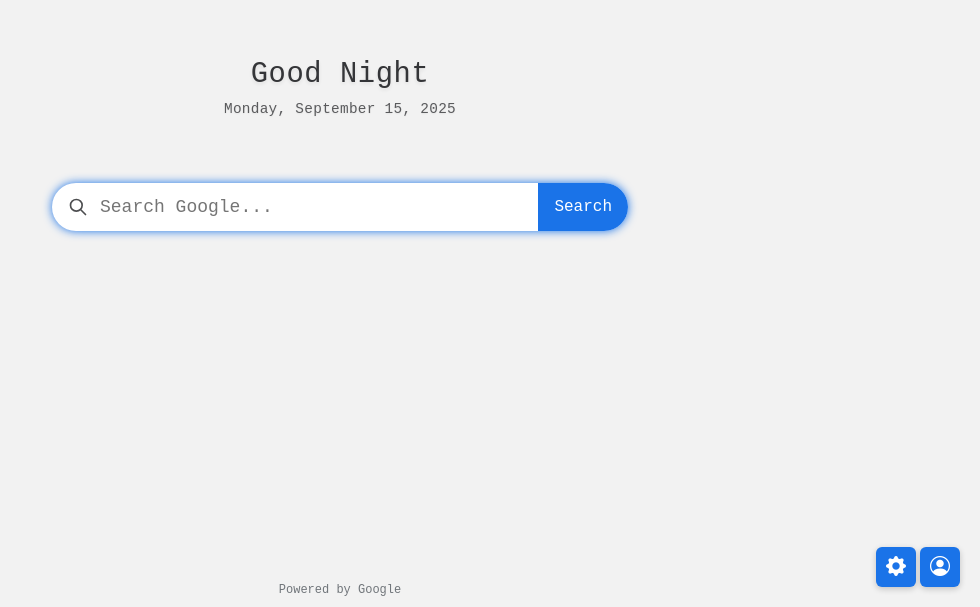
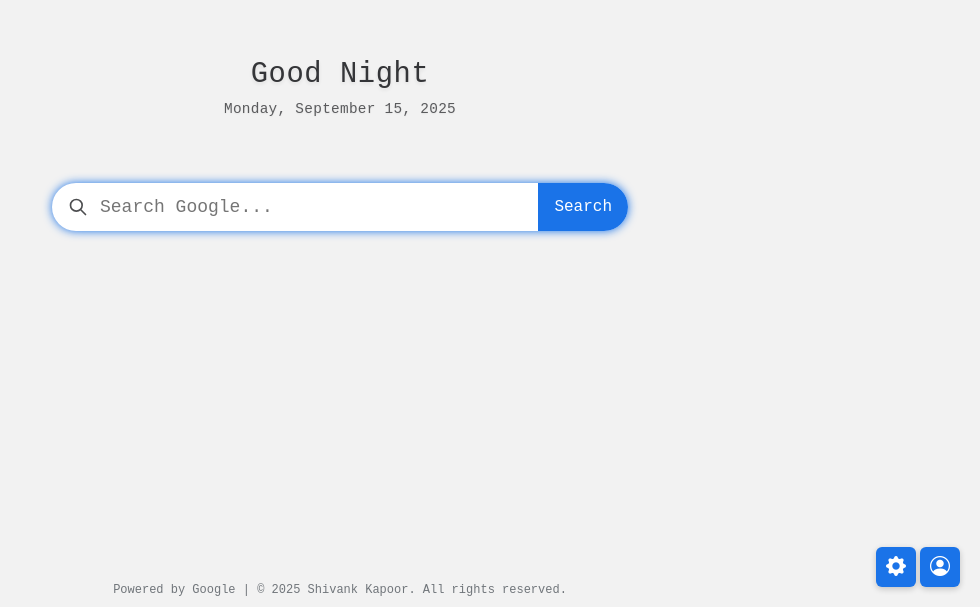
Before and after one commit to ShivankKapoor/helm-frontend, an Angular app: page / in a window 1280 px wide. Shown: the part 193-800 px from the top of the page, without its empty margins (300-1280 px from the left). Built offline with nearby package versions, Linux system fonts and the light colour scheme.

Commit message:
Fix footer

```diff
--- a/src/app/app.html
+++ b/src/app/app.html
@@ -39,4 +39,7 @@
   (logout)="signOut()"
 ></app-user-info-popup>
 
-<div class="footer">Powered by Google</div>
+<div class="footer">
+  <span class="desktop-footer">Powered by Google | © {{ getCurrentYear() }} <a href="https://shivankkapoor.com" target="_blank" rel="noopener noreferrer">Shivank Kapoor</a>. All rights reserved.</span>
+  <span class="mobile-footer">Powered by Google | © {{ getCurrentYear() }} <a href="https://shivankkapoor.com" target="_blank" rel="noopener noreferrer">S. Kapoor</a></span>
+</div>
--- a/src/app/app.ts
+++ b/src/app/app.ts
@@ -179,4 +179,8 @@ export class App {
       await this.configService.onUserSignOut();
     }
   }
+
+  getCurrentYear(): number {
+    return new Date().getFullYear();
+  }
 }
--- a/src/styles.scss
+++ b/src/styles.scss
@@ -194,6 +194,46 @@ body {
   font-size: 12px;
   color: var(--footer-color);
   font-family: "Fira Code", monospace;
+  text-align: center;
+  max-width: 95vw;
+  padding: 0 10px;
+
+  a {
+    color: inherit;
+    text-decoration: none;
+
+    &:hover {
+      text-decoration: underline;
+    }
+  }
+
+  .mobile-footer {
+    display: none;
+  }
+
+  .desktop-footer {
+    display: inline;
+  }
+
+  // Mobile optimization
+  @media (max-width: 480px), (max-height: 667px) {
+    font-size: 10px;
+    bottom: 8px;
+
+    .desktop-footer {
+      display: none;
+    }
+
+    .mobile-footer {
+      display: inline;
+    }
+  }
+
+  // Extra small screens
+  @media (max-width: 320px) {
+    font-size: 9px;
+    bottom: 5px;
+  }
 }
 
 // Settings component styles
```
